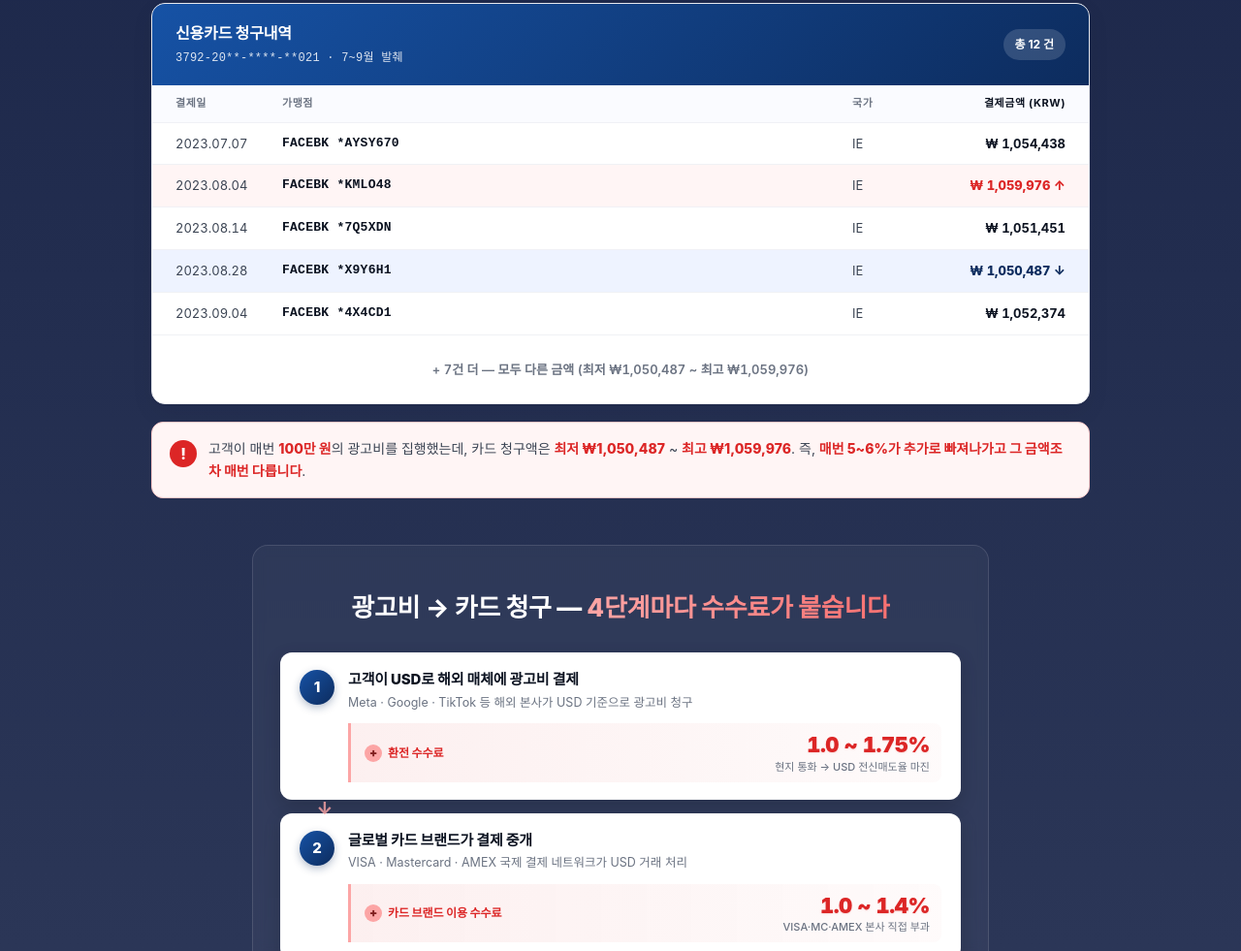
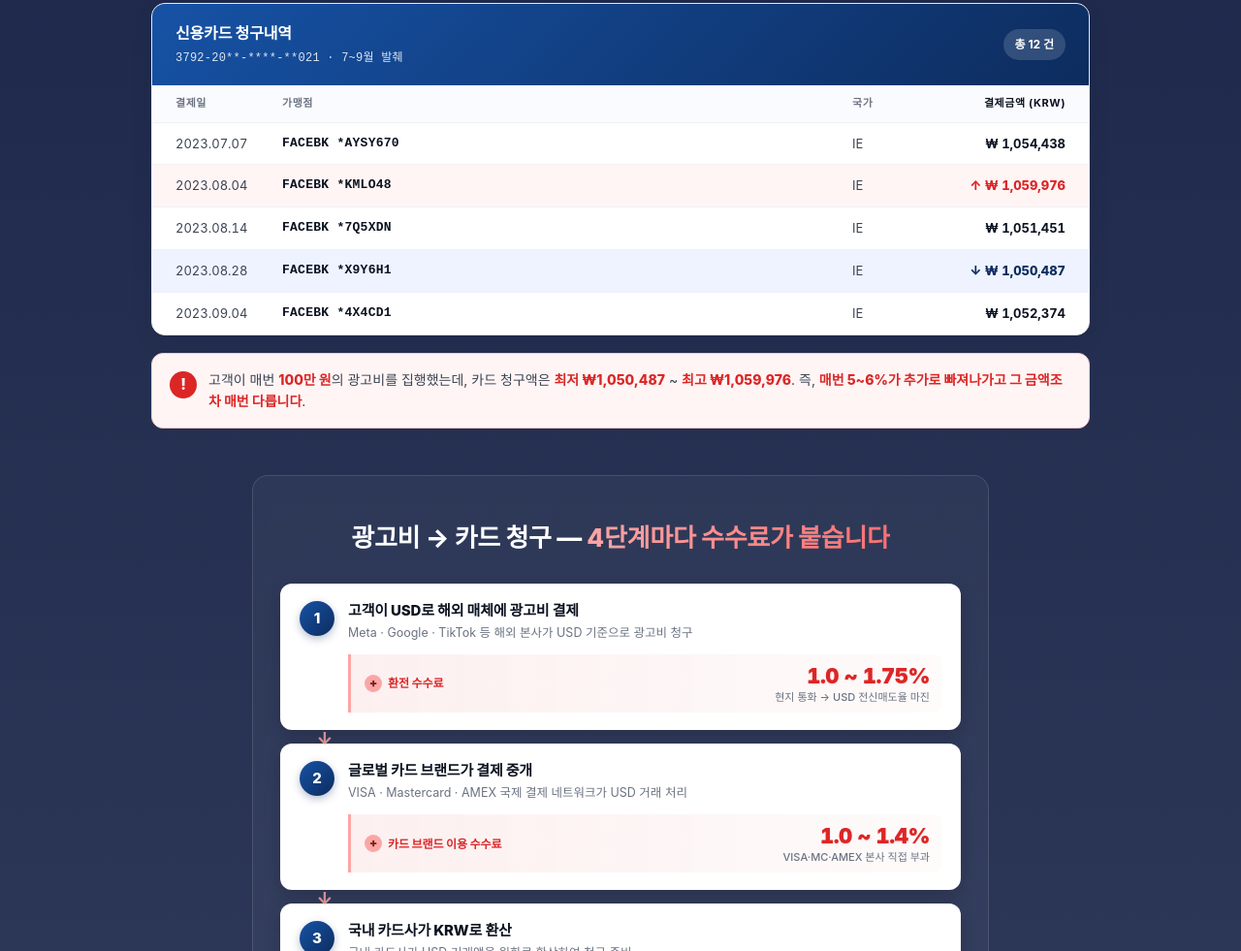
Before and after one commit to appsilon-ai/premium_acc_lead, a website: page preview-v1.1.0.html in a window 1280 px wide. Shown: the part 1973-2954 px from the top of the page at 97% size. Drawn offline with Linux system fonts and the light colour scheme; a web font is replaced by a local one.

Commit message:
v1.1.0: card statement — arrows moved left of ₩, remove '+ 7건 더' row

```diff
--- a/preview-v1.1.0.html
+++ b/preview-v1.1.0.html
@@ -2361,11 +2361,10 @@ height="0" width="0" style="display:none;visibility:hidden"></iframe></noscript>
             <div class="amount">결제금액 (KRW)</div>
           </div>
           <div class="card-statement-row"><div>2023.07.07</div><div class="merchant">FACEBK *AYSY670</div><div>IE</div><div class="amount">₩ 1,054,438</div></div>
-          <div class="card-statement-row hi"><div>2023.08.04</div><div class="merchant">FACEBK *KMLO48</div><div>IE</div><div class="amount">₩ 1,059,976 ↑</div></div>
+          <div class="card-statement-row hi"><div>2023.08.04</div><div class="merchant">FACEBK *KMLO48</div><div>IE</div><div class="amount">↑ ₩ 1,059,976</div></div>
           <div class="card-statement-row"><div>2023.08.14</div><div class="merchant">FACEBK *7Q5XDN</div><div>IE</div><div class="amount">₩ 1,051,451</div></div>
-          <div class="card-statement-row lo"><div>2023.08.28</div><div class="merchant">FACEBK *X9Y6H1</div><div>IE</div><div class="amount">₩ 1,050,487 ↓</div></div>
+          <div class="card-statement-row lo"><div>2023.08.28</div><div class="merchant">FACEBK *X9Y6H1</div><div>IE</div><div class="amount">↓ ₩ 1,050,487</div></div>
           <div class="card-statement-row"><div>2023.09.04</div><div class="merchant">FACEBK *4X4CD1</div><div>IE</div><div class="amount">₩ 1,052,374</div></div>
-          <div class="card-statement-row more-row"><div colspan="4" style="grid-column:1 / -1;text-align:center;padding:14px;color:#6b7382;font-size:13px;font-weight:600">+ 7건 더 — 모두 다른 금액 (최저 ₩1,050,487 ~ 최고 ₩1,059,976)</div></div>
         </div>
       </div>
       <div class="statement-annotation">
```
